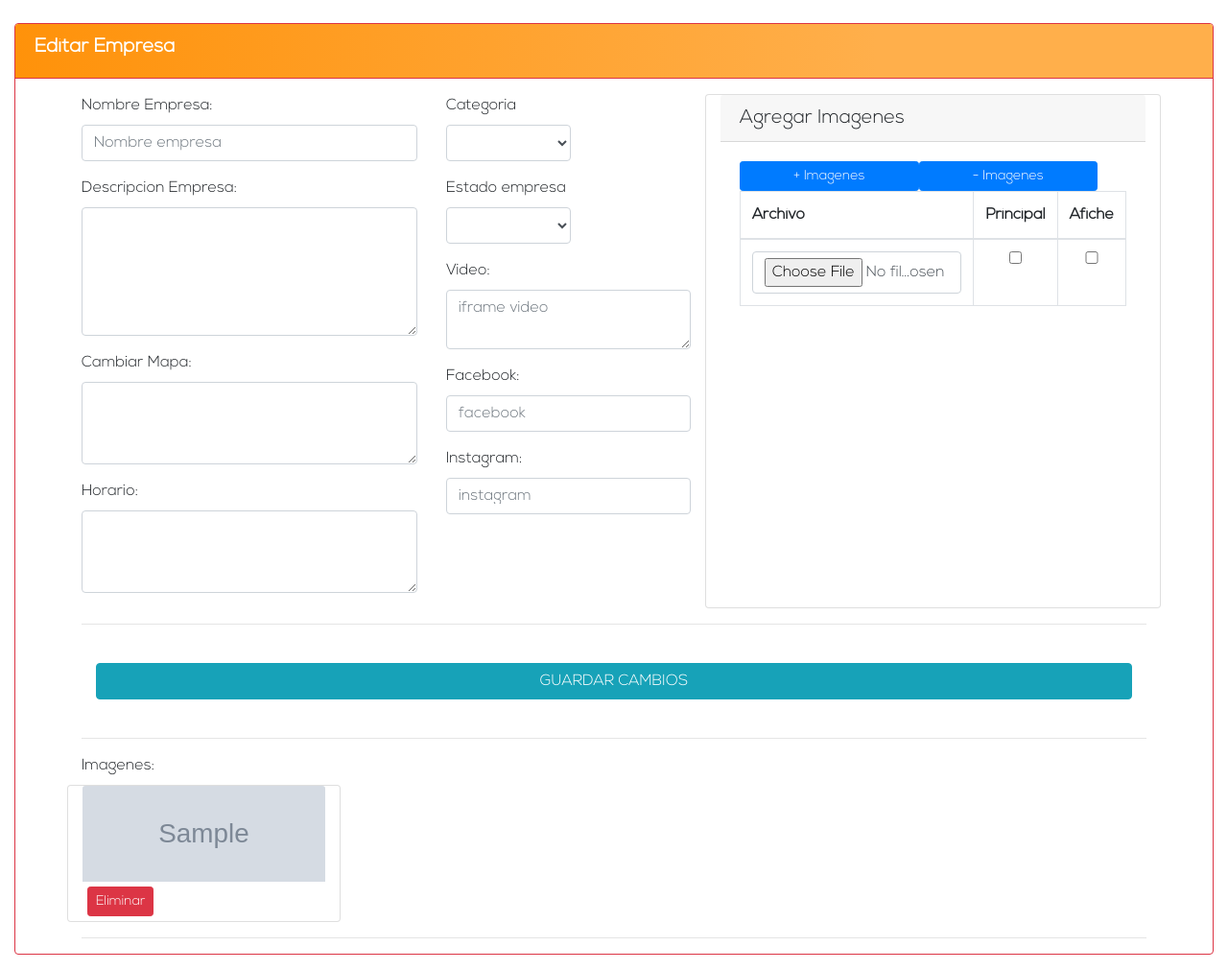
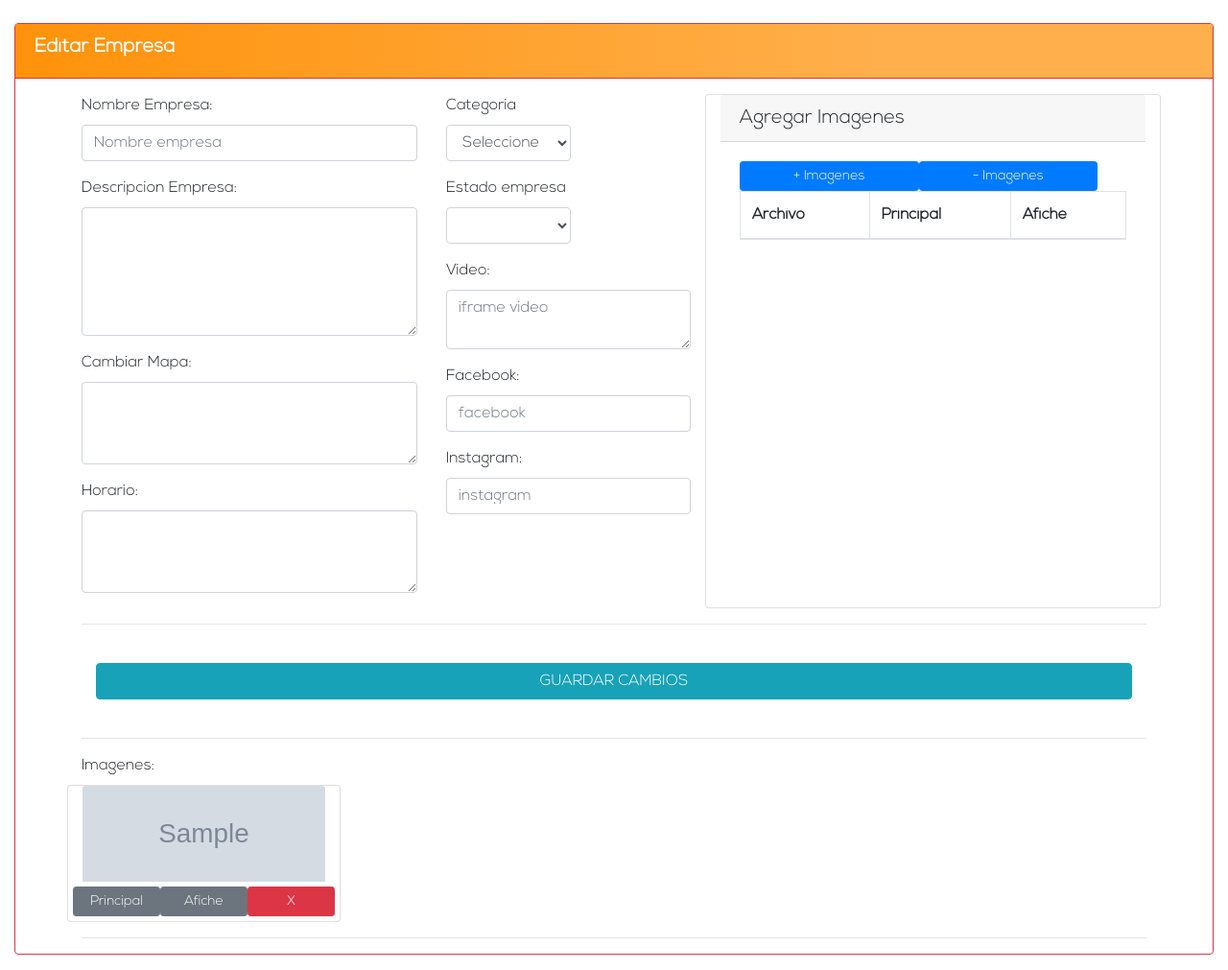
Before and after one commit to billy722/todomasfacil, a PHP site: page /modificar_empresa.php?id_empresa=1 in a window 1280 px wide. Shown: the part 136-1147 px from the top of the page at 96% size. Run offline with PHP 8.4, Linux system fonts and the light colour scheme; the visitor is signed in with stand-in values (Sample User, id 1); tables that the repository leaves empty or names only in its code hold one stand-in row (values such as "Sample post"); grey boxes marked "Sample" are stand-in pictures; data that the repository does not hold is empty; some libraries are stand-ins or nearby versions.

Commit message:
ultima version

```diff
--- a/clases/Empresa.php
+++ b/clases/Empresa.php
@@ -83,6 +83,7 @@ Class Empresa{
   public function modificarEmpresa(){
     $Conexion = new Conexion();
     $Conexion = $Conexion->conectar();
+
 
     $consulta = "update tb_empresas
          SET nombre_empresa = '".$this->nombre_empresa."',
--- a/index.php
+++ b/index.php
@@ -7,6 +7,7 @@ require("./clases/Categoria.php");
 <html lang="es">
      <head>
        <title>Todo Fácil</title>
+
 
        <?php
        cargarHead();
--- a/js/script_administrar_empresas.js
+++ b/js/script_administrar_empresas.js
@@ -27,7 +27,7 @@ function guardar_nueva_empresa(){
 				contentType: false,
 				processData:false,
 				success:function(respuesta){
-					 alert(respuesta);
+					 // alert(respuesta);
 
 					 if(respuesta==1){
 						 swal("Guardado","Los datos se han guardado correctamente.","success");
@@ -41,9 +41,12 @@ function guardar_nueva_empresa(){
 }
 
 function modificar_empresa(){
-  alert("contador: "+$("#contadorFotos").val());
+  // alert("contador: "+$("#contadorFotos").val());
 
 	var formData = new FormData(document.getElementById("mantenedor_modificar_empresa"));
+
+   $("#btn_guardar_cambios").val("GUARDANDO...");
+   $("#btn_guardar_cambios").addClass("btn-danger");
 
 			$.ajax({
 				url:"./metodos_ajax/empresas/editar_empresa.php",
@@ -53,13 +56,20 @@ function modificar_empresa(){
 				cache: false,
 				contentType: false,
 				processData:false,
-				success:function(resultado){
-             alert(resultado);
+				success:function(respuesta){
+             // alert(respuesta);
 
 						 if(respuesta==1){
 							 swal("Guardado","Los datos se han guardado correctamente.","success");
-							 listarEmpresas();
-							 eliminarCamposEmpresa();
+							 listarImagenesEmpresa();
+
+							 $(document).ready(function() {
+								 $("#btn_guardar_cambios").val("GUARDAR CAMBIOS");
+								 $("#btn_guardar_cambios").removeClass("btn-danger");
+								 $("#btn_guardar_cambios").addClass("btn-primary");
+							 });
+
+							 // eliminarCamposEmpresa();
 						 }else if(respuesta==2){
 							 swal("Ocurrió un error","Recargue la página e intente nuevamente.","error");
 
@@ -154,7 +164,7 @@ function eliminarImagenEmpresa(idFoto){
 					$.ajax({
 						url:"./metodos_ajax/empresas/eliminar_imagen.php?id_imagen="+idFoto,
 						success:function(respuesta){
-							alert(respuesta);
+							// alert(respuesta);
 							 if(respuesta==1){
 
 								 listarImagenesEmpresa();
--- a/metodos_ajax/empresas/editar_empresa.php
+++ b/metodos_ajax/empresas/editar_empresa.php
@@ -35,6 +35,8 @@ $Empresa->setCoordenadas($coordenadas_empresa);
 $Empresa->setFacebook($facebook);
 $Empresa->setInstagram($instagram);
 $Empresa->setHorario($horario);
+
+
 
 if($Empresa->modificarEmpresa()){
    echo "1";
--- a/metodos_ajax/empresas/mostrar_imagenes_empresa.php
+++ b/metodos_ajax/empresas/mostrar_imagenes_empresa.php
@@ -20,7 +20,26 @@ $listado_empresas = $Empresa->mostrarImagenesUnaEmpresaParaModificar();
                 <div class="card col-12 col-md-3" >
                     <img class="card-img-top" style="height:100px;" src="./imagenes/empresas/'.$filas['ruta_foto'].'" alt="Card image cap">
                     <div class="card-body" style="padding:5px;">
-                      <a href="javascript:eliminarImagenEmpresa('.$filas['id_imagen'].')" class="btn btn-sm btn-danger">Eliminar</a>
+
+                     <div class="row">
+                      ';
+
+                      if($filas['tipo_imagen']==1){
+                        echo '<a href="javascript:eliminarImagenEmpresa('.$filas['id_imagen'].')" class="btn btn-sm col-4 btn-success">Principal</a>';
+                      }else{
+                        echo '<a href="javascript:eliminarImagenEmpresa('.$filas['id_imagen'].')" class="btn btn-sm col-4 btn-secondary">Principal</a>';
+                      }
+
+                      if($filas['tipo_imagen']==2){
+                        echo '<a href="javascript:eliminarImagenEmpresa('.$filas['id_imagen'].')" class="btn btn-sm col-4 btn-info">Afiche</a>';
+                      }else{
+                        echo '<a href="javascript:eliminarImagenEmpresa('.$filas['id_imagen'].')" class="btn btn-sm col-4 btn-secondary">Afiche</a>';
+                      }
+
+                  echo '
+                        <a href="javascript:eliminarImagenEmpresa('.$filas['id_imagen'].')" class="btn btn-sm col-4 btn-danger">X</a>
+
+                  </div>
                     </div>
                 </div>';
          }
--- a/modificar_empresa.php
+++ b/modificar_empresa.php
@@ -93,7 +93,7 @@ echo '<script> var id_empresa = '.$id_empresa.'; </script>';
 
                                 <div class="form-group">
                                     <label for="horario">Horario:</label>
-                                    <textarea class="form-control" id="txt_horario" name="txt_horario" rows="3" cols="100"></textarea>
+                                    <textarea class="form-control" id="txt_horario" name="txt_horario" rows="3" cols="100"><?php echo $filas['horario']; ?></textarea>
                                 </div>
 
                         </div>
@@ -189,7 +189,7 @@ echo '<script> var id_empresa = '.$id_empresa.'; </script>';
 
                     							<table class="table table-bordered" id="tablaFotosIngreso">
 
-                    								<input type="hidden" id="contadorFotos" name="contadorFotos" value="1">
+                    								<input type="hidden" id="contadorFotos" name="contadorFotos" value="0">
 
                     								<thead>
                     									<th>Archivo</th>
@@ -197,11 +197,11 @@ echo '<script> var id_empresa = '.$id_empresa.'; </script>';
                     									<th>Afiche</th>
                     								</thead>
                     								<tbody>
-                    									<tr>
+                    									<!-- <tr>
                     										<td><input class="form-control" name="foto1" type="file"></input></td>
                                        <td><input class="form-control" type="checkbox" name="principal1"></td>
                     										<td><input class="form-control" type="checkbox" name="afiche1"></td>
-                    									</tr>
+                    									</tr> -->
                     							</tbody>
                     							</table>
 
@@ -220,7 +220,7 @@ echo '<script> var id_empresa = '.$id_empresa.'; </script>';
 
                         <div class="col-md-12 container" >
                               <br>
-                                <input type="submit" class="btn btn-block btn-info col-12 " id="btn_insert" value="GUARDAR CAMBIOS" name="btn_registrar" align="right">
+                                <input type="submit" class="btn btn-block btn-info col-12 " id="btn_guardar_cambios" value="GUARDAR CAMBIOS" name="btn_registrar" align="right">
                                 <!-- <a class="nav-link col-md-3 animated-panel zoomIn"  href="./administracion_empresas.php">&nbsp;&nbsp;ATRAS<span class="sr-only">(current)</span></a> -->
                               <br>
                         </div>
```
Also changed, not shown: descripcion_empresa.php (+23 -13 lines), imagenes/empresas/55008012019kingfisher-3526165_1920.jpg (added), imagenes/empresas/85408012019Sin titulo.png (added).
